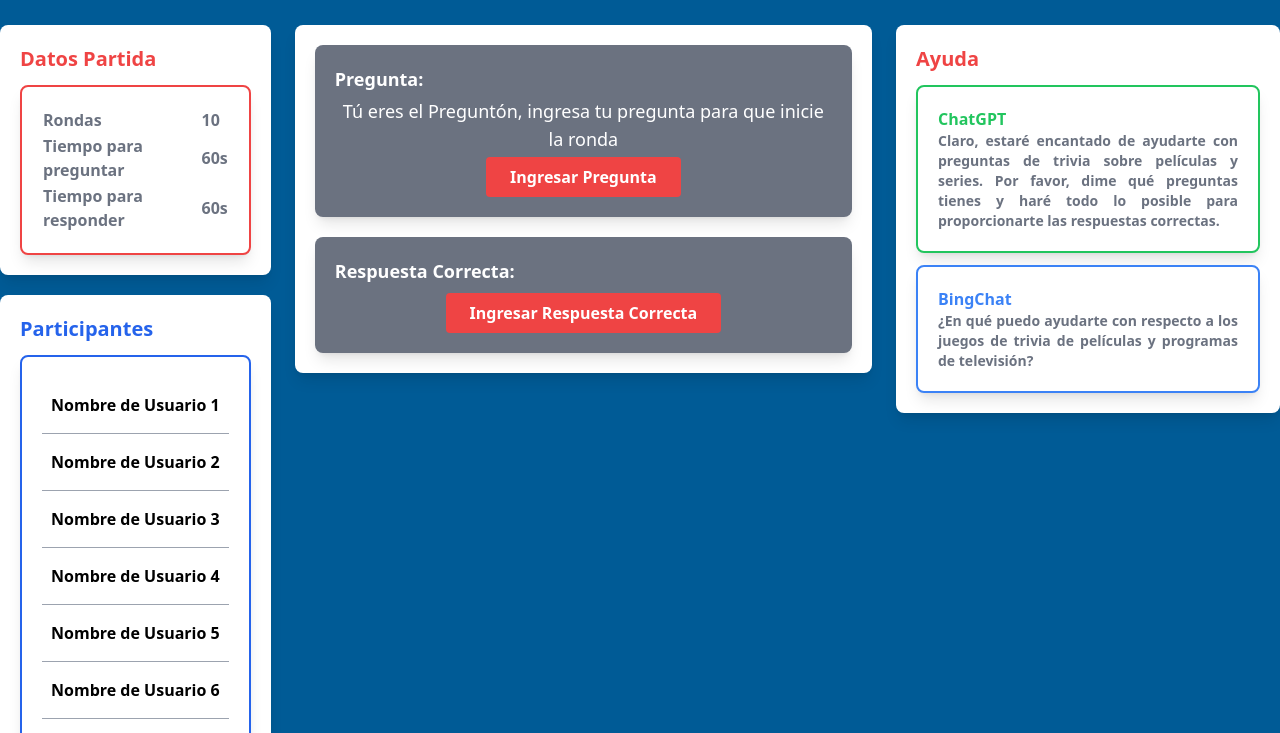
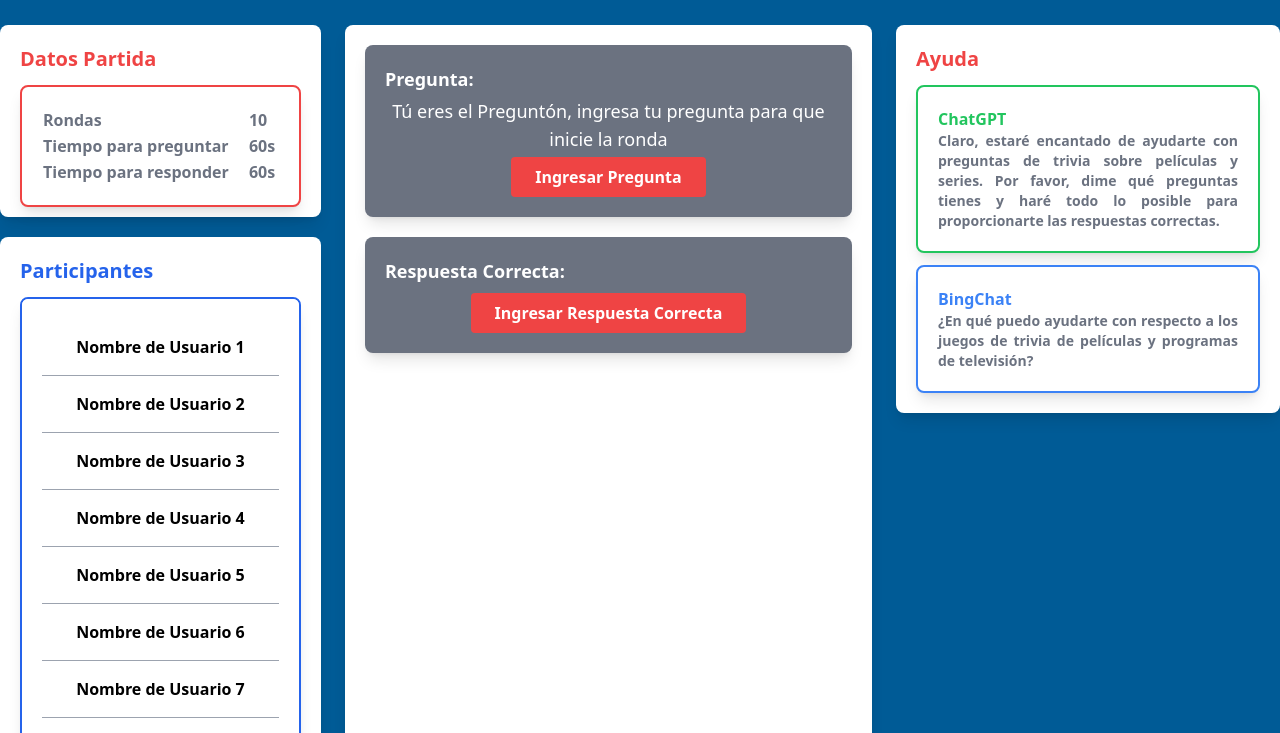
Before and after one commit to SebastianMaluk/movie-trivia, a website: page Views/partida.html in a window 1280 px wide. Shown: the part 67-800 px from the top of the page. Drawn offline with nearby package versions, Linux system fonts and the light colour scheme.

Commit message:
update styles.css

```diff
--- a/Styles/styles.css
+++ b/Styles/styles.css
@@ -32,25 +32,25 @@ nav{
     width: 33rem;
 }
 
-#usuariosContainer {
-    width: 25rem;
+#leftContainer {
+    width: 28rem;
 }
 
-#partidaContainer {
+#gameContainer {
     width: 45rem;
     height: 48rem;
 }
 
-#participantesContainer {
-    height: 37.8rem;
+#playersContainer {
+    height: 34.8rem;
 }
 
-#preguntonContainer {
-    height: 9rem;
+#dataContainer {
+    height: 12rem;
 }
 
 #bordeParticipantes{
-    height: 32rem;
+    height: 29rem;
 }
 
 
```
